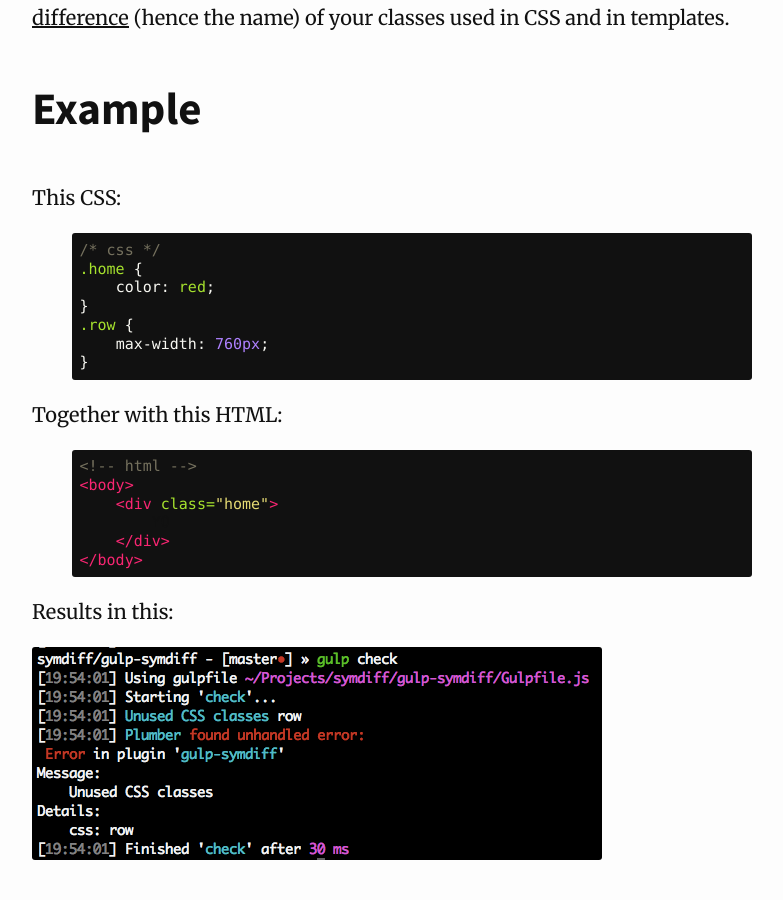
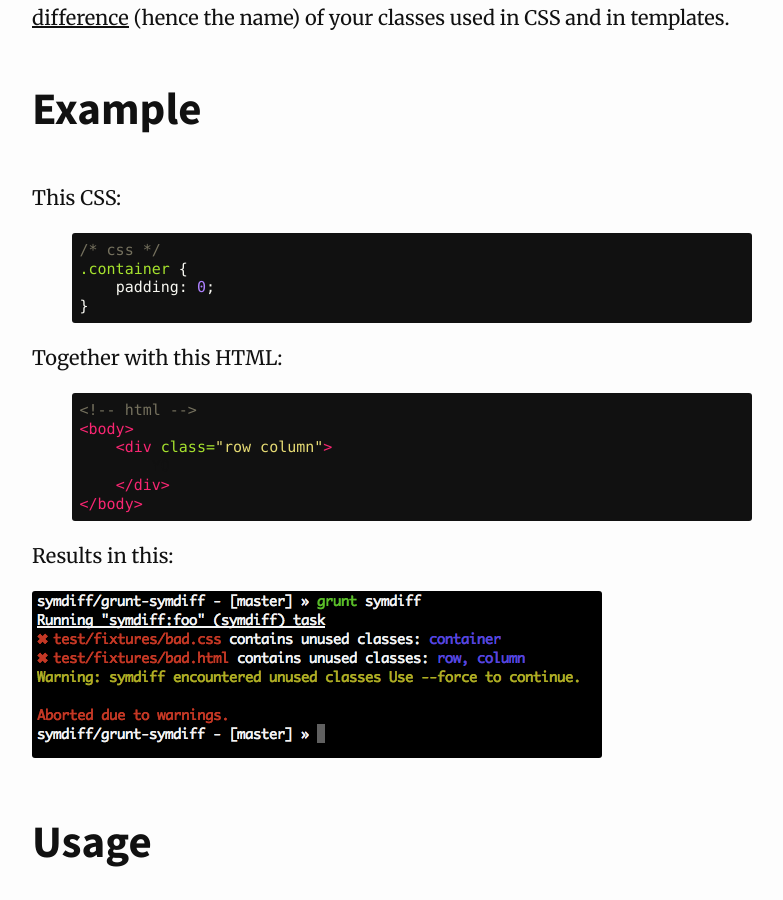
Before and after one commit to symdiff/symdiff.github.io, a Jekyll site: the page built from index.md, in a window 1280 px wide and 900 px high, scrolled down 642 px. Shown: the whole window, without its empty margins (228-1011 px from the left). Built offline with Jekyll 4.4.1, drawn with Linux system fonts in a browser that asks for light colours.

Commit message:
change example on front page

```diff
--- a/index.md
+++ b/index.md
@@ -14,11 +14,8 @@ This CSS:
 
 {% highlight css %}
 /* css */
-.home {
-    color: red;
-}
-.row {
-    max-width: 760px;
+.container {
+    padding: 0;
 }
 {% endhighlight %}
 
@@ -27,7 +24,7 @@ Together with this HTML:
 {% highlight html %}
 <!-- html -->
 <body>
-    <div class="home">
+    <div class="row column">
         YO
     </div>
 </body>
@@ -35,7 +32,7 @@ Together with this HTML:
 
 Results in this:
 
-![Gulp](/img/gulp.png)
+![Gulp](/img/grunt-symdiff.png)
 
 ### Usage
 
```
